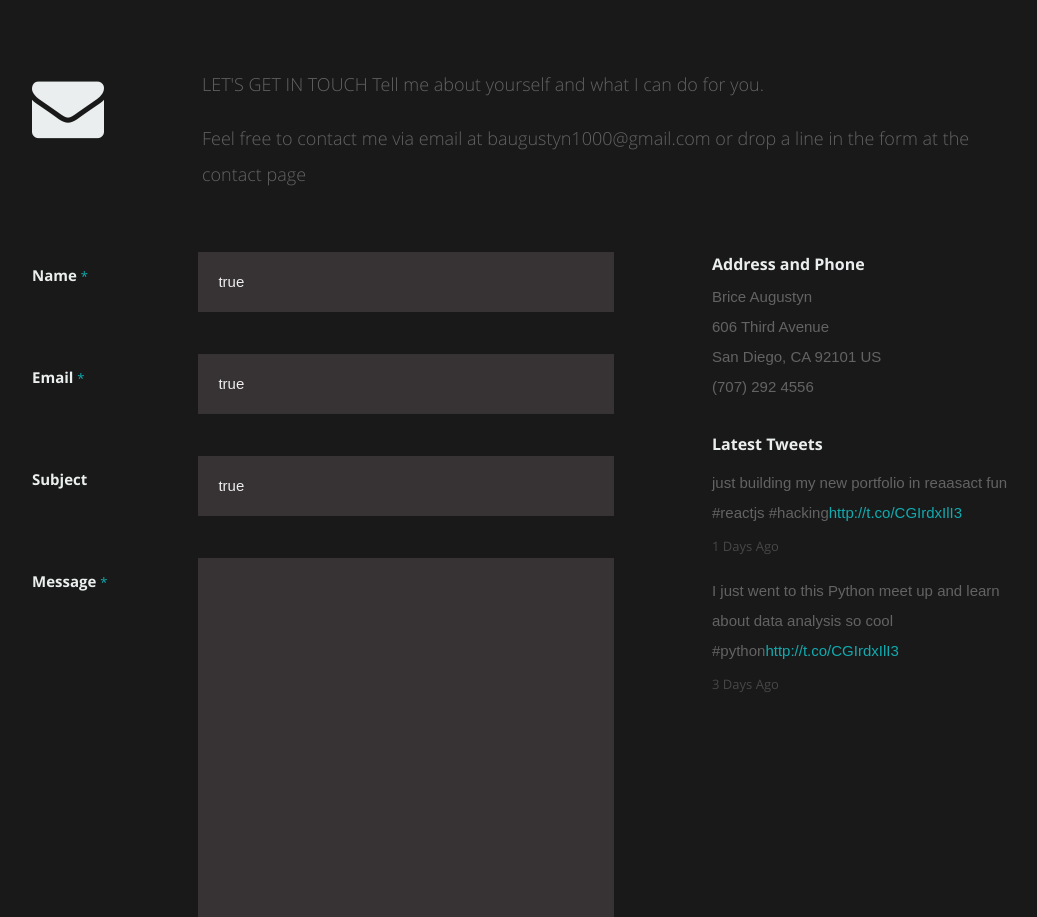
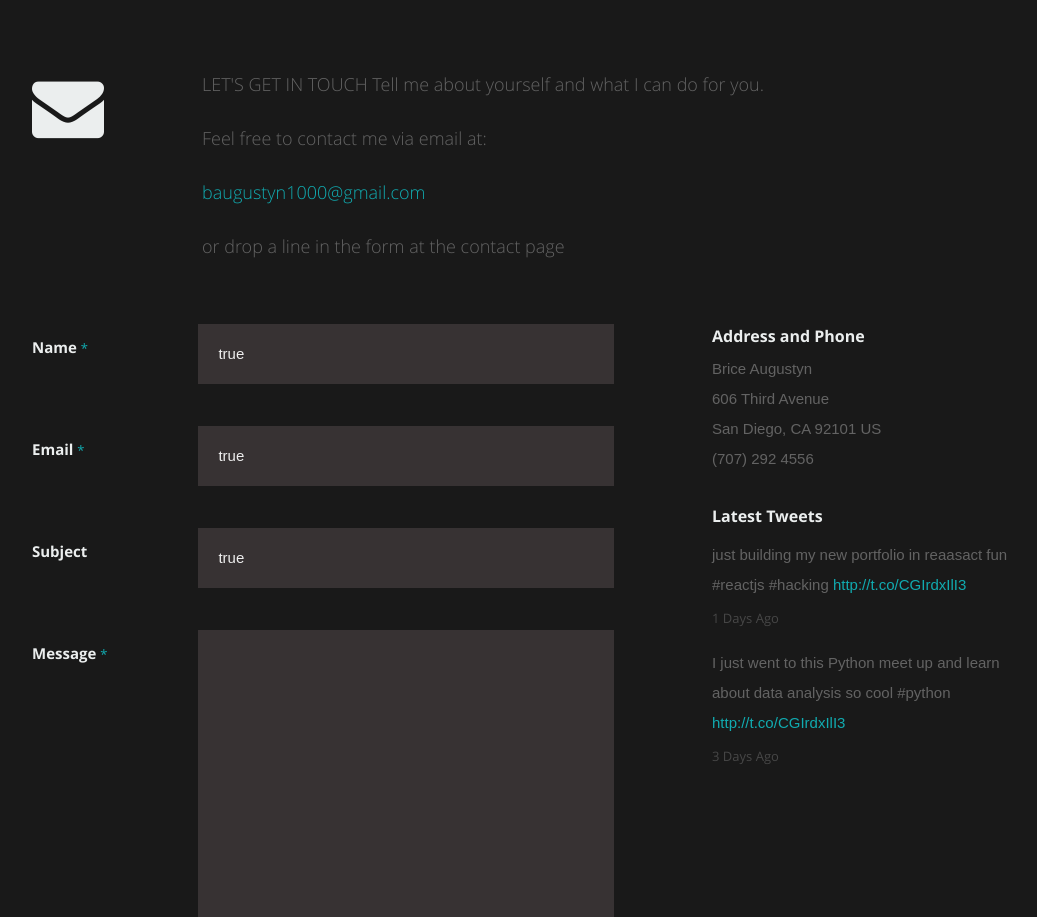
Before and after one commit to briceaugustyn/resume, a React (Create React App) app: page / in a window 1280 px wide. Shown: the part 5080-5997 px from the top of the page, without its empty margins (118-1155 px from the left). Built offline with nearby package versions, Linux system fonts and the light colour scheme.

Commit message:
add email link

```diff
--- a/src/components/contactus/contactus.js
+++ b/src/components/contactus/contactus.js
@@ -12,9 +12,15 @@ class ContactUs extends React.Component {
             <div className="ten columns">
               <p className="lead">LET'S GET IN TOUCH Tell me about yourself and what I can do for you.
               </p>
-              <p className="lead">Feel free to contact me via email at
-              baugustyn1000@gmail.com or drop a line in the form at the contact page
+              <p className="lead">Feel free to contact me via email at:
               </p>
+              <p className="lead">
+              <a href="mailto:baugustyn1000@gmail.com?subject=Hello&body=We+want+to+hire+you">baugustyn1000@gmail.com</a>
+              </p>
+              <p className="lead">or drop a line in the form at the contact page
+              </p>
+
+
 
 
             </div>
@@ -66,19 +72,19 @@ class ContactUs extends React.Component {
                 </p>
               </div>
               <div className="widget widget_tweets">
-                <h4 className="widget-title">Latest Tweets</h4>
+                <h4 className="widget-title">Latest Tweets </h4>
                 <ul id="twitter">
                   <li>
                     <span>
                       just building my new portfolio in reaasact fun #reactjs #hacking
-                      <a href="#">http://t.co/CGIrdxIlI3</a>
+                      <a href="#"> http://t.co/CGIrdxIlI3</a>
                     </span>
                     <b><a href="#">1 Days Ago</a></b>
                   </li>
                   <li>
                     <span>
                       I just went to this Python meet up and learn about data analysis so cool #python
-                      <a href="#">http://t.co/CGIrdxIlI3</a>
+                      <a href="#"> http://t.co/CGIrdxIlI3</a>
                     </span>
                     <b><a href="#">3 Days Ago</a></b>
                   </li>
```
